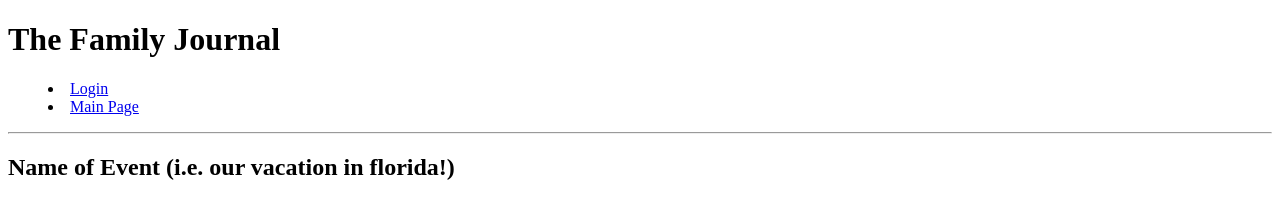
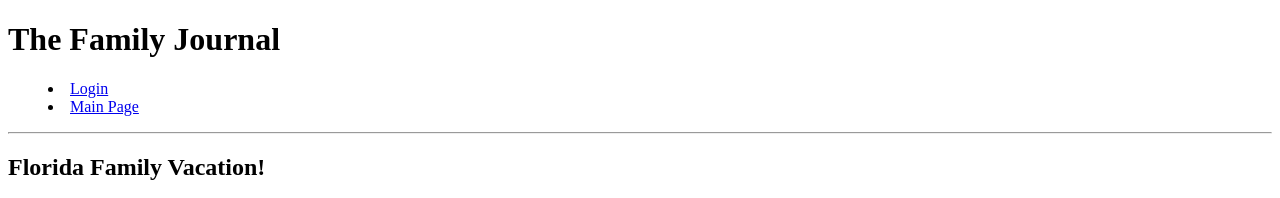
Before and after one commit to stamphen/startup, a plain HTML site: page main.html in a window 1280 px wide. Shown: the top 198 px of the page. Drawn offline with Linux system fonts and the light colour scheme.

Commit message:
changed event name

```diff
--- a/main.html
+++ b/main.html
@@ -20,7 +20,7 @@
 
         <main>
             <section class="event">
-                <h2>Name of Event (i.e. our vacation in florida!)</h2>
+                <h2>Florida Family Vacation!</h2>
                 <img src="https://external-content.duckduckgo.com/iu/?u=https%3A%2F%2Fthumbs.dreamstime.com%2Fb%2Ffamily-beach-vacation-back-view-happy-tropical-34560379.jpg&f=1&nofb=1&ipt=6f01c3a9cd9a58dfb13f08c756d2118bbdb9086b5c0786e8e25bd71f85ff6e7e&ipo=images" width="300px" />
                 <h4>Date: July 14<sup>th</sup>-19<sup>th</sup>, 2017</h4>
             </section>
```
